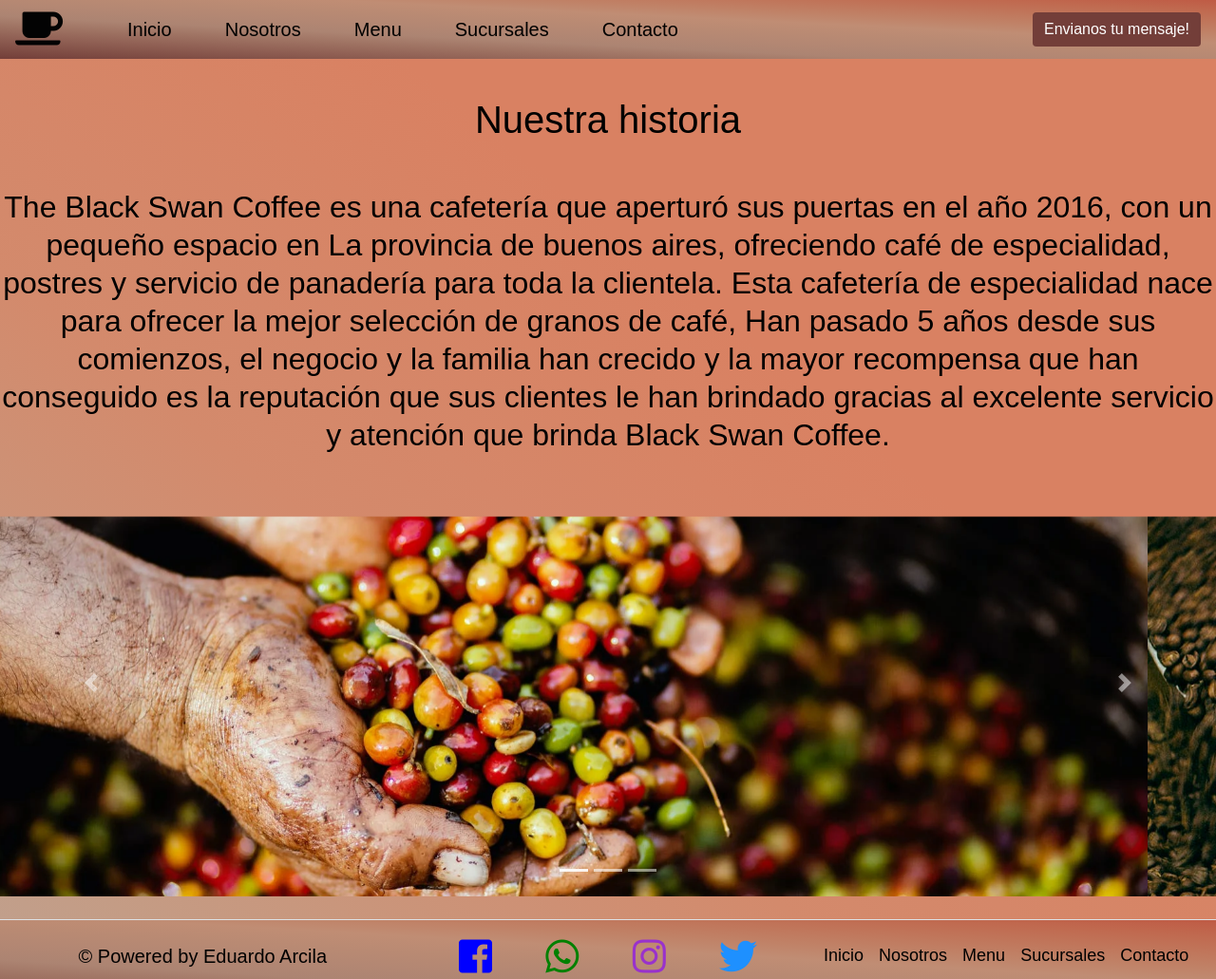
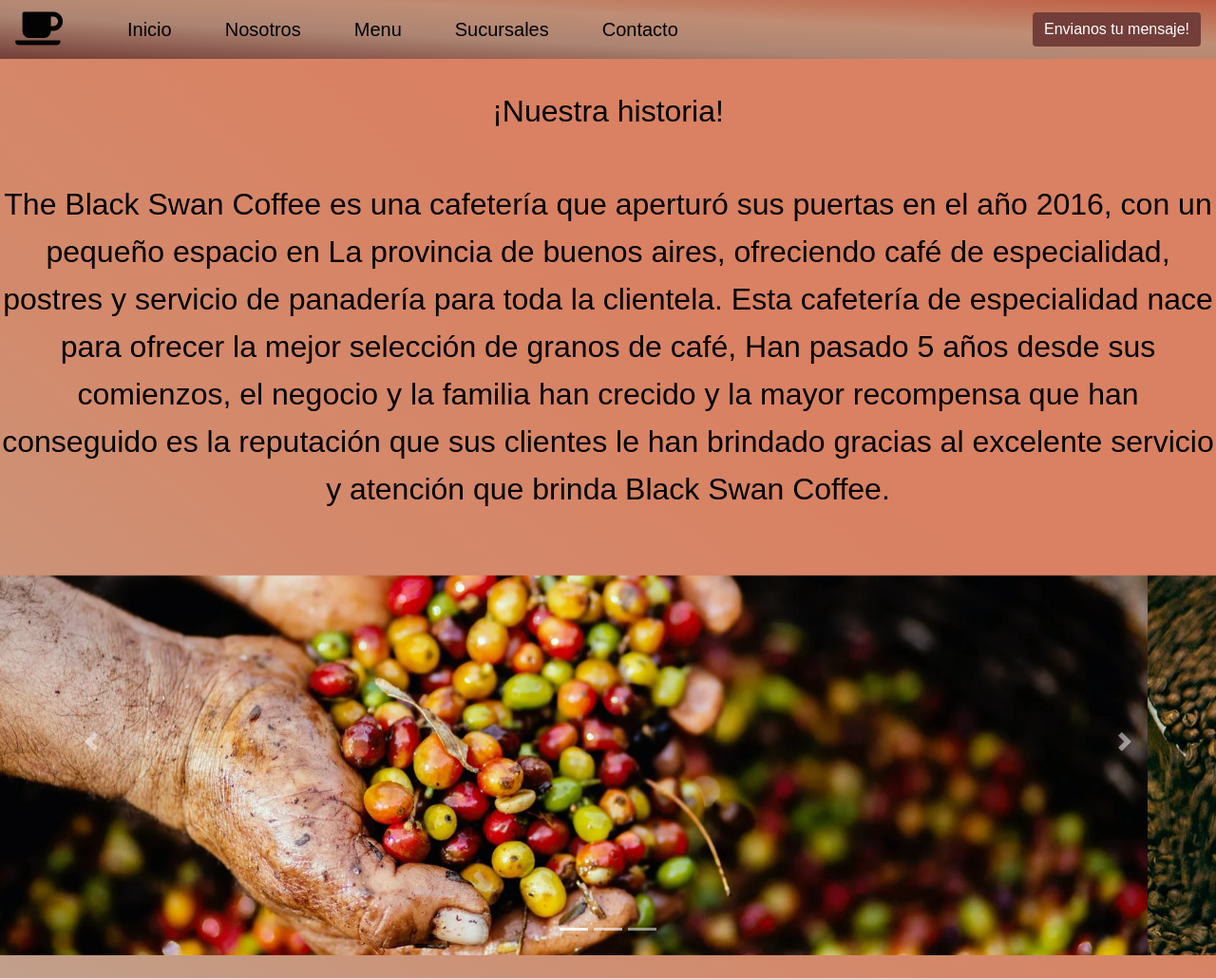
Before and after one commit to ediau11/ProyectoBlackSwan, a website: page Nosotros.html in a window 1280 px wide. Shown: the top 1031 px of the page at 95% size. Drawn offline with nearby package versions, Linux system fonts and the light colour scheme.

Commit message:
Cambio de clases

```diff
--- a/Nosotros.html
+++ b/Nosotros.html
@@ -48,8 +48,8 @@
       <a href="Contacto.html"><button type="submit" class="btn btn-outline-secondary link">Envianos tu mensaje!</button></a>
     </nav>
       <main>
-          <section> <div class="parrafos__inicio">
-              <h1>Nuestra historia</h1>
+          <section> <div">
+              <h1 class="parrafo__nosotros">¡Nuestra historia!</h1>
             </div>
               <p class="parrafos__inicio"> The Black Swan Coffee es una cafetería que aperturó sus puertas en el año 2016, con un pequeño espacio en La provincia de buenos aires, ofreciendo café de especialidad, postres y servicio de panadería para toda la clientela. Esta cafetería de especialidad nace para ofrecer la mejor selección de granos de café, Han pasado 5 años desde sus comienzos, el negocio y la familia han crecido y la mayor recompensa que han conseguido es la reputación que sus clientes le han brindado gracias al excelente servicio y atención que brinda Black Swan Coffee. </p>
              <div class="sec">
--- a/scss/_globals.scss
+++ b/scss/_globals.scss
@@ -44,7 +44,7 @@
 
 @mixin titulos($fuente, $color) {
   font-size: $fuente;
-  font-family: "Roboto", sans-serif;
+  font-family: "Noto Sans JP", sans-serif;
   line-height: 1.3em;
   text-align: center;
   margin-bottom: 2rem;
--- a/scss/_home.scss
+++ b/scss/_home.scss
@@ -2,7 +2,7 @@
 
 @mixin parrafo($color1, $margen) {
   font-size: 2rem;
-  line-height: 40px;
+  line-height: 50px;
   font-family: "Noto Sans JP", sans-serif;
   width: auto;
 
@@ -17,7 +17,11 @@
 }
 
 .h2__elmejorcafe {
-  font-family: "Roboto", sans-serif;
+  font-family: "Noto Sans JP", sans-serif;
+  padding-top: 40px !important;
 }
 
+.parrafo__nosotros {
+  @include parrafo(black, 30px);
+}
 /*aqui terminan los estilos de la home*/
--- a/scss/_menu.scss
+++ b/scss/_menu.scss
@@ -8,7 +8,7 @@
   }
   .col-sm-3 p {
     padding: 0%;
-    font-size: 1rem;
+    font-size: 1.2rem !important;
     margin-top: 0;
     text-align: center;
   }
```
Also changed, not shown: index.html (+1 -1 lines), css/style.css, 1 other file.
